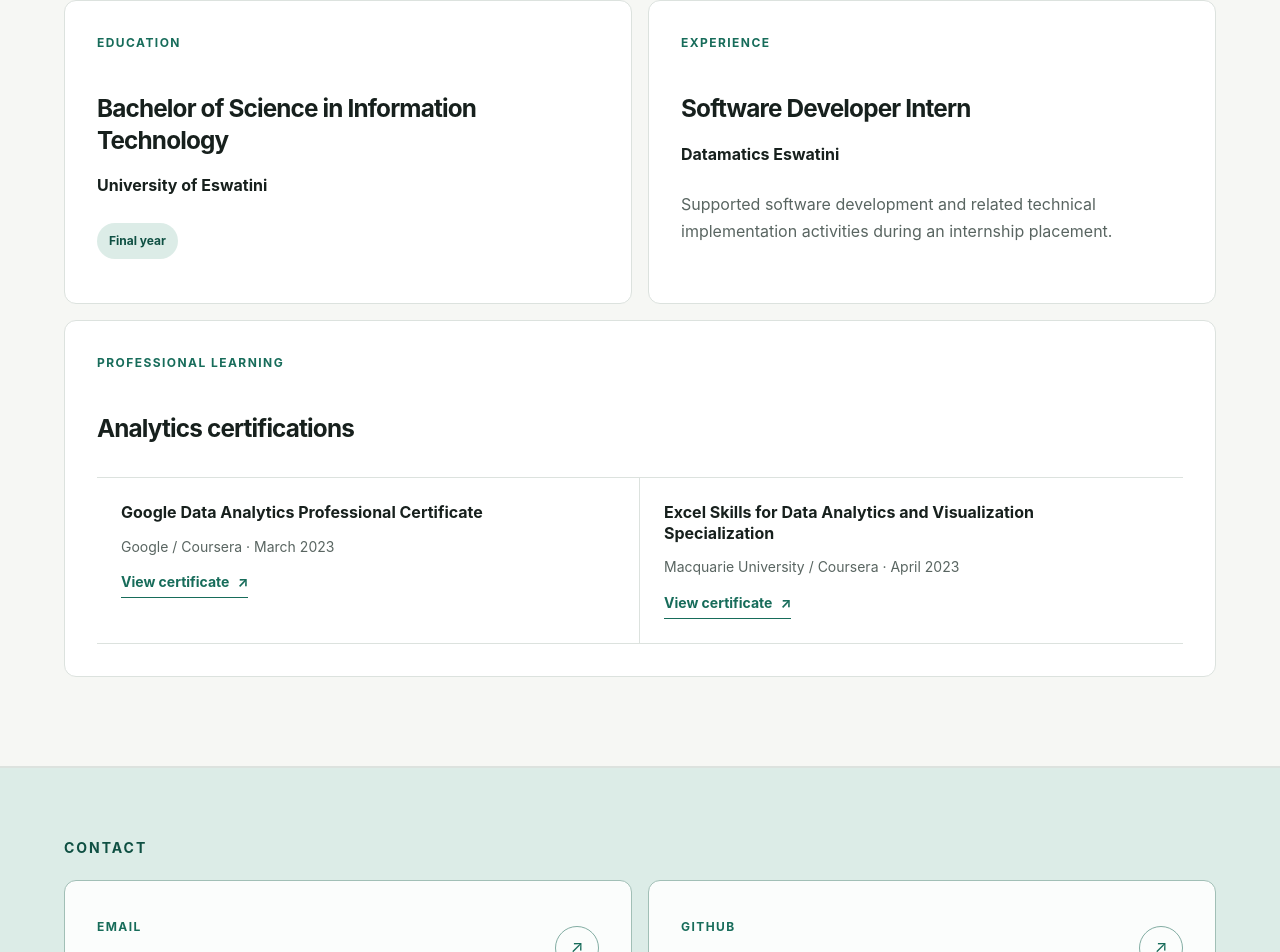
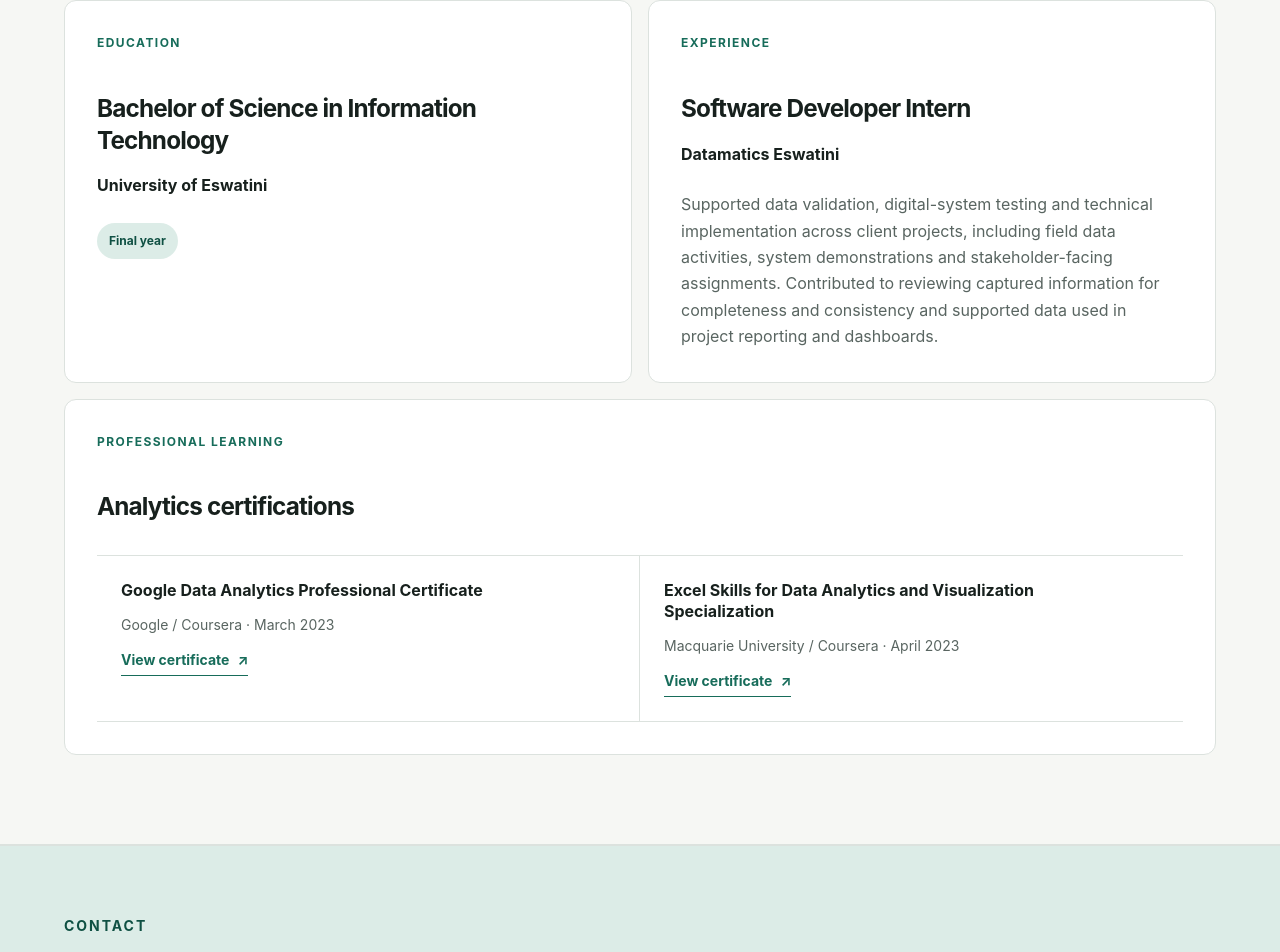
Before and after one commit to thandofana/thandofana.github.io, a React (Vite) app: page / in a window 1280 px wide. Shown: the part 5064-6016 px from the top of the page. Built offline with nearby package versions, Linux system fonts and the light colour scheme.

Commit message:
Update Datamatics internship description

```diff
--- a/src/data/background.js
+++ b/src/data/background.js
@@ -8,7 +8,7 @@ export const experience = {
   organisation: 'Datamatics Eswatini',
   role: 'Software Developer Intern',
   description:
-    'Supported software development and related technical implementation activities during an internship placement.',
+    'Supported data validation, digital-system testing and technical implementation across client projects, including field data activities, system demonstrations and stakeholder-facing assignments. Contributed to reviewing captured information for completeness and consistency and supported data used in project reporting and dashboards.',
 }
 
 export const certifications = [
```
